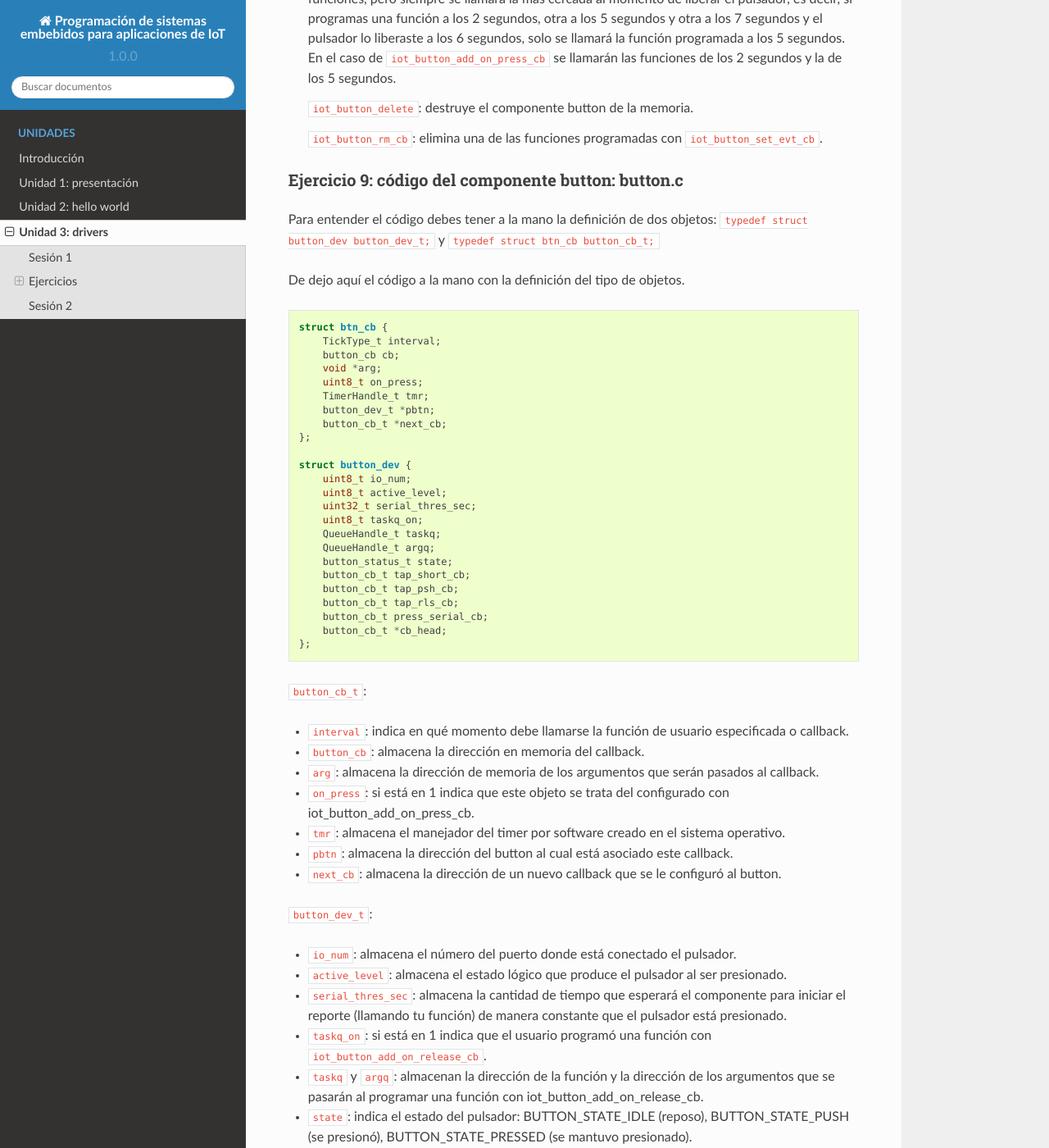
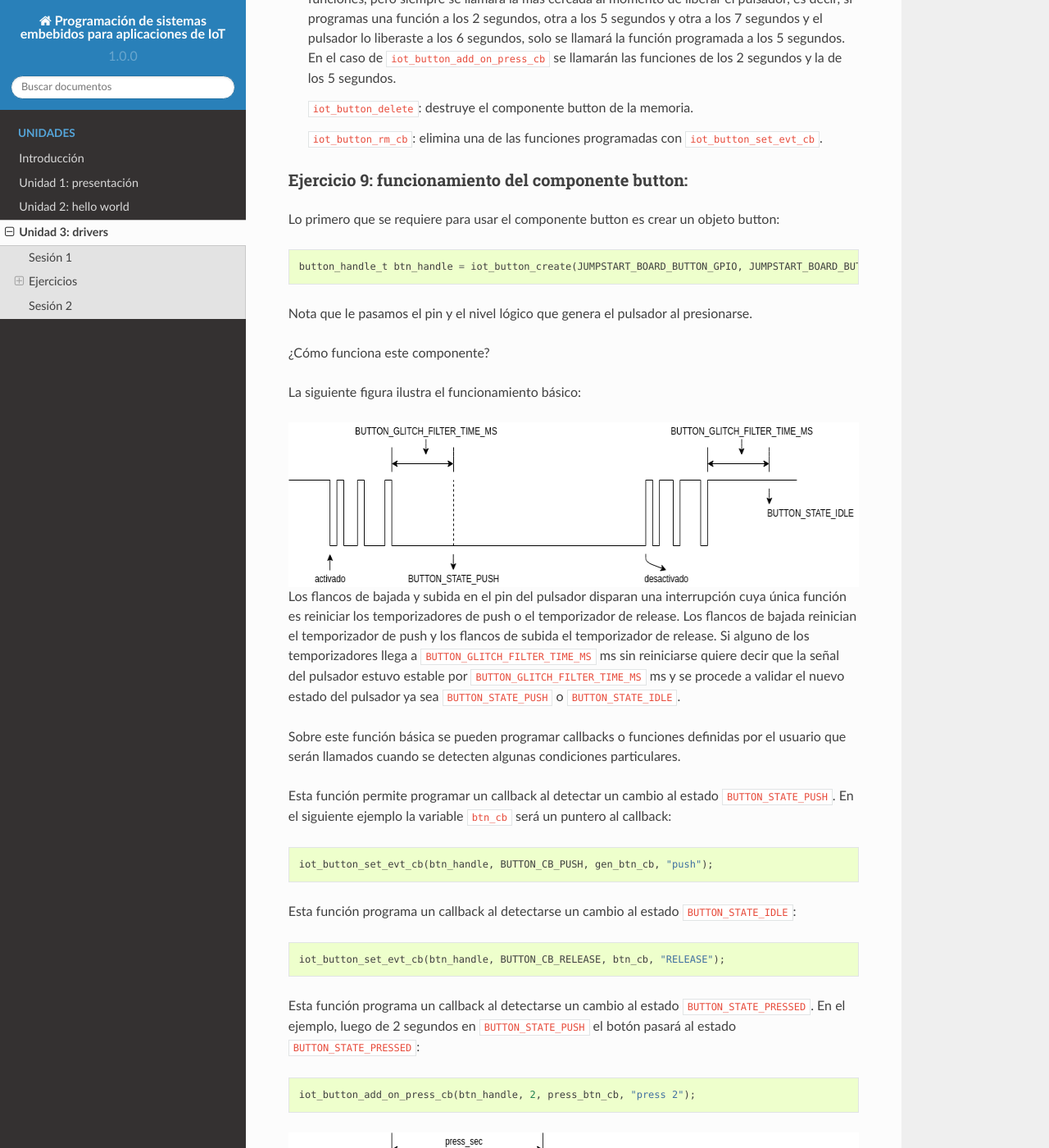
Before and after one commit to juanferfranco/espiot, a Sphinx documentation site: the page built from docs/_unidad3/unidad3.rst, in a window 1280 px wide and 1400 px high, scrolled down 17055 px. Shown: the whole window at 82% size. Built offline with Sphinx 7.4.7 and the Read the Docs theme 2.0.0, drawn with Linux system fonts in a browser that asks for light colours; some of the changed text lies outside the part shown.

Commit message:
complete exercise 9

```diff
--- a/docs/_unidad3/unidad3.rst
+++ b/docs/_unidad3/unidad3.rst
@@ -828,8 +828,128 @@ Ignora entonces la parte de C++.
   ``iot_button_rm_cb``: elimina una de las funciones programadas con ``iot_button_set_evt_cb``.
 
 
-Ejercicio 9: código del componente button: button.c
+Ejercicio 9: funcionamiento del componente button:
 ^^^^^^^^^^^^^^^^^^^^^^^^^^^^^^^^^^^^^^^^^^^^^^^^^^^^^
+
+Lo primero que se requiere para usar el componente button es crear un objeto button:
+
+.. code-block:: c
+
+    button_handle_t btn_handle = iot_button_create(JUMPSTART_BOARD_BUTTON_GPIO, JUMPSTART_BOARD_BUTTON_ACTIVE_LEVEL);
+
+Nota que le pasamos el pin y el nivel lógico que genera el pulsador al presionarse.
+
+¿Cómo funciona este componente?
+
+La siguiente figura ilustra el funcionamiento básico:
+
+.. image:: ../_static/button-filter.png
+    :scale: 100%
+    :align: center
+    :alt: funcionamiento de button
+
+Los flancos de bajada y subida en el pin del pulsador disparan una interrupción cuya única función es reiniciar los temporizadores
+de push o el temporizador de release. Los flancos de bajada reinician el temporizador de push y los flancos de subida el temporizador de
+release. Si alguno de los temporizadores llega a ``BUTTON_GLITCH_FILTER_TIME_MS`` ms sin reiniciarse quiere decir que la señal del pulsador
+estuvo estable por ``BUTTON_GLITCH_FILTER_TIME_MS`` ms y se procede a validar el nuevo estado del pulsador ya sea ``BUTTON_STATE_PUSH`` o
+``BUTTON_STATE_IDLE``.
+
+Sobre este función básica se pueden programar callbacks o funciones definidas por el usuario que serán llamados cuando se detecten algunas
+condiciones particulares.
+
+Esta función permite programar un callback al detectar un cambio al estado ``BUTTON_STATE_PUSH``. En el siguiente ejemplo la variable
+``btn_cb`` será un puntero al callback:
+
+.. code-block:: c
+
+    iot_button_set_evt_cb(btn_handle, BUTTON_CB_PUSH, gen_btn_cb, "push");
+
+Esta función programa un callback al detectarse un cambio al estado ``BUTTON_STATE_IDLE``:
+
+.. code-block:: c
+
+    iot_button_set_evt_cb(btn_handle, BUTTON_CB_RELEASE, btn_cb, "RELEASE");
+
+
+Esta función programa un callback al detectarse un cambio al estado ``BUTTON_STATE_PRESSED``. En el ejemplo, luego de 2 segundos
+en ``BUTTON_STATE_PUSH`` el botón pasará al estado ``BUTTON_STATE_PRESSED``:
+
+
+.. code-block:: c
+
+    iot_button_add_on_press_cb(btn_handle, 2, press_btn_cb, "press 2");
+
+.. image:: ../_static/button-press.png
+    :scale: 100%
+    :align: center
+    :alt: button press
+
+Esta función programa un callback al detectarse un ``TAP``:
+
+.. code-block:: c
+
+    iot_button_set_evt_cb(btn_handle, BUTTON_CB_TAP, gen_btn_cb, "tap");
+
+Es importante aclarar que un ``TAP`` solo es generado si el pulsador se libera sin pasar por el estado ``BUTTON_STATE_PRESSED``
+como muestra esta figura:
+
+.. image:: ../_static/button-tap.png
+    :scale: 100%
+    :align: center
+    :alt: button press
+
+Nota que el evento ``RELEASE`` también sería generado si el callback se programa. Si el botón llega al estado ``BUTTON_STATE_PRESSED``
+al liberar el botón no ocurrirá un ``TAP``:
+
+.. image:: ../_static/button-sintap.png
+    :scale: 100%
+    :align: center
+    :alt: button press
+
+Estas funciones programan callbacks al detectar que el botón está en el estado ``BUTTON_STATE_PRESSED`` en varios instantes de
+tiempos (2, 4 y 6 segundos):
+
+.. code-block:: c
+
+    iot_button_add_on_press_cb(btn_handle, 2, press_btn_cb, "on press 1");
+    iot_button_add_on_press_cb(btn_handle, 4, press_btn_cb, "on press 2");
+    iot_button_add_on_press_cb(btn_handle, 6, press_btn_cb, "on press 3");
+
+La siguiente figura ilustra el funcionamiento:
+
+.. image:: ../_static/button-onpress.png
+    :scale: 100%
+    :align: center
+    :alt: button press
+
+Esta función programa callbacks al detectarse que el botón está presionado 3 segundos (``start_after_sec``) después de cambiar
+a ``BUTTON_STATE_PUSH`` y luego cada 1500 ms (interval_tick) mientras continúe presionado.
+
+.. code-block:: c
+
+    iot_button_set_serial_cb(btn_handle, 3, 1500/portTICK_PERIOD_MS, gen_btn_cb, "serial");
+
+La siguiente figura ilustra el funcionamiento:
+
+.. image:: ../_static/button-serial.png
+    :scale: 100%
+    :align: center
+    :alt: button press
+
+Finalmente, esta función reporta en el estado ``BUTTON_STATE_IDLE`` del botón el mayor tiempo programado
+en el estado ``BUTTON_STATE_PRESSED``
+
+.. code-block:: c
+
+    iot_button_add_on_release_cb(btn_handle, 6, rls_btn_cb, "release 6");
+
+La siguiente figura ilustra el funcionamiento:
+
+.. image:: ../_static/button-releaseAfterpress.png
+    :scale: 100%
+    :align: center
+    :alt: button onpress después de release.
+
 
 Para entender el código debes tener a la mano la definición de dos objetos: ``typedef struct button_dev button_dev_t;`` y
 ``typedef struct btn_cb button_cb_t;``
@@ -863,13 +983,13 @@ De dejo aquí el código a la mano con la definición del tipo de objetos.
         button_cb_t *cb_head;
     };
 
-``button_cb_t``:
+``button_cb_t``: objeto para configurar una función a ser llamada por el componente o callback.
 
-* ``interval``: indica en qué momento debe llamarse la función de usuario especificada o callback.
+* ``interval``: indica en qué momento debe llamarse el callback.
 * ``button_cb``: almacena la dirección en memoria del callback.
 * ``arg``: almacena la dirección de memoria de los argumentos que serán pasados al callback.
-* ``on_press``: si está en 1 indica que este objeto se trata del configurado con iot_button_add_on_press_cb.
-* ``tmr``: almacena el manejador del timer por software creado en el sistema operativo.
+* ``on_press``: si está en 1 indica que este objeto es para un callback programado con iot_button_add_on_press_cb.
+* ``tmr``: almacena el identificador del timer por software creado en el sistema operativo.
 * ``pbtn``: almacena la dirección del button al cual está asociado este callback.
 * ``next_cb``: almacena la dirección de un nuevo callback que se le configuró al button.
 
```
Also changed, not shown: other parts of docs/_unidad3/unidad3.rst (+2 -2 lines), docs/_static/button-filter.png (added), docs/_static/button-onpress.png (added), docs/_static/button-press.png (added), docs/_static/button-releaseAfterpress.png (added), docs/_static/button-serial.png (added), docs/_static/button-sintap.png (added), docs/_static/button-tap.png (added).
